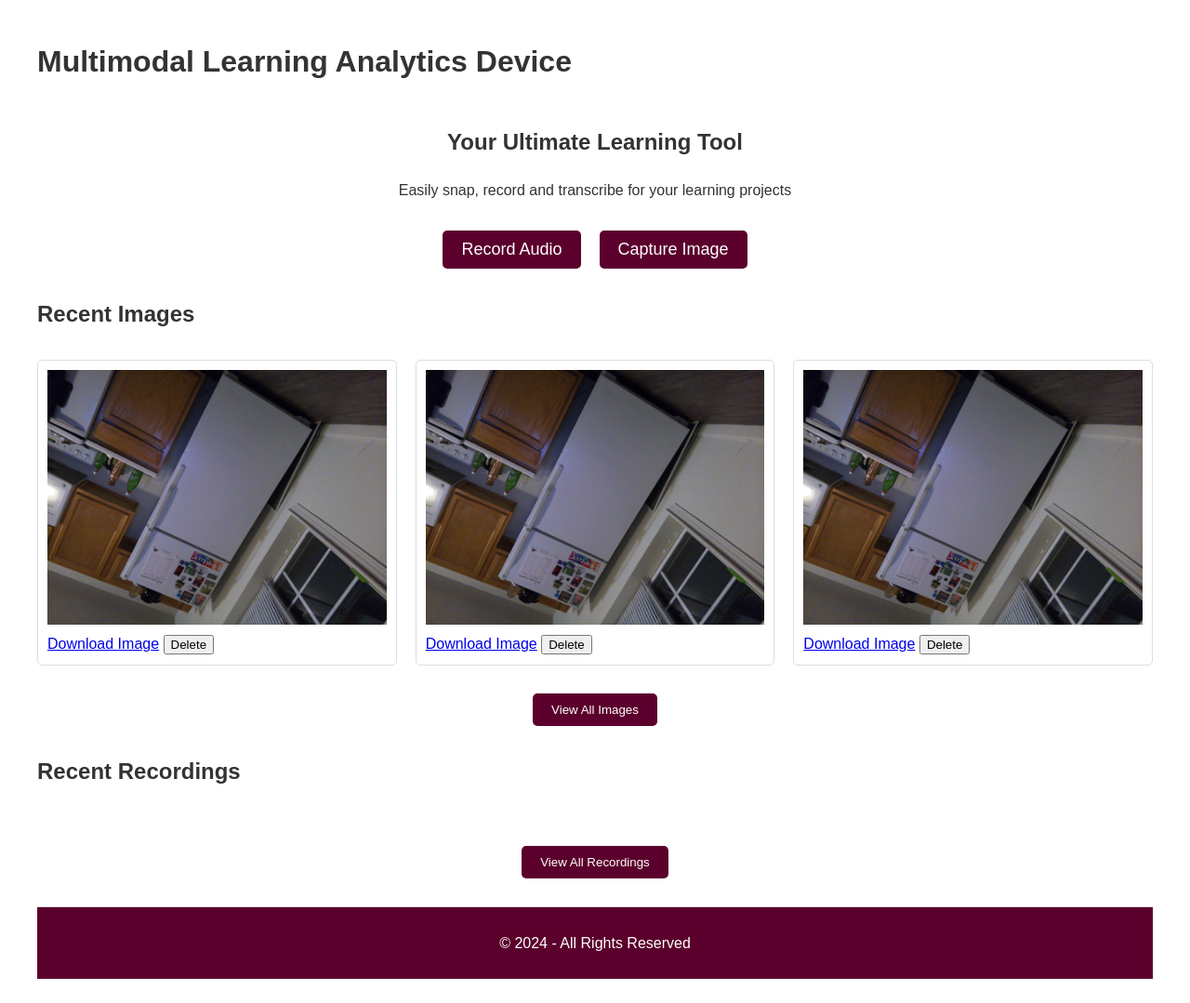
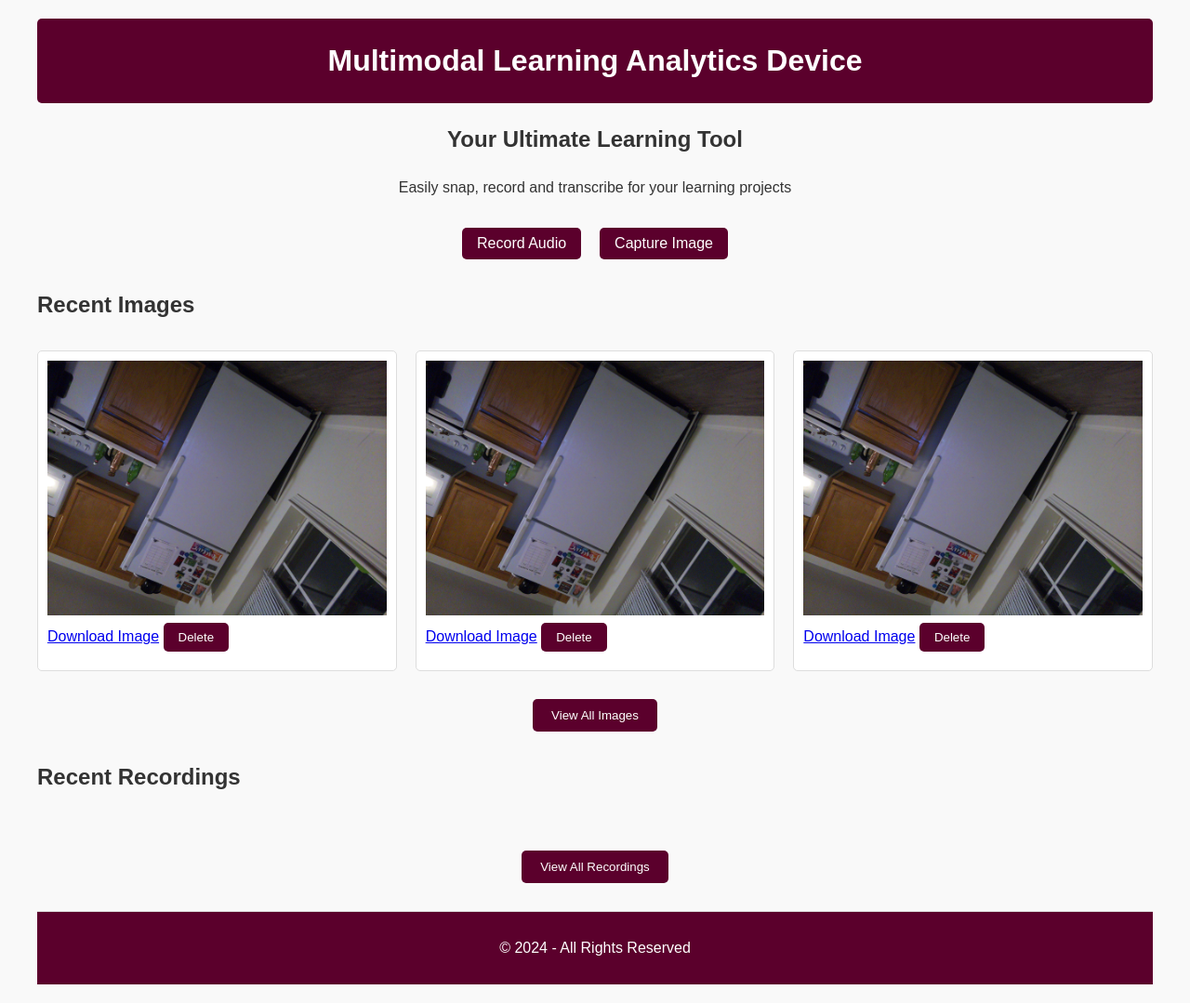
Before and after one commit to ConnorWiltsie/Multimodal-Data-Capture-Device, a Django app: page / in a window 1280 px wide. Shown: the whole page at 93% size. Before the commit the page ends 1053 px from the top, so only its background shows below. Run offline with Django 5.2, Linux system fonts and the light colour scheme; parts of the project's set-up code (start-up, migrations or seed data) failed here and were passed over.

Commit message:
Frontend Modifications

```diff
--- a/multimodal_data_capture/media_capture/static/media_capture/css/styles.css
+++ b/multimodal_data_capture/media_capture/static/media_capture/css/styles.css
@@ -5,17 +5,20 @@ body {
     max-width: 1200px;
     margin: 0 auto;
     padding: 20px;
+    background-color: #f9f9f9;
 }
 
 header {
-    display: flex;
-    align-items: center;
+    background-color: #5b002c;
+    color: white;
+    padding: 20px;
+    text-align: center;
     margin-bottom: 20px;
+    border-radius: 5px;
 }
 
-header img {
-    height: 50px;
-    margin-right: 10px;
+header h1 {
+    margin: 0;
 }
 
 .welcome {
@@ -30,19 +33,24 @@ header img {
     margin-bottom: 30px;
 }
 
-.action-button {
-    padding: 10px 20px;
-    font-size: 18px;
+.action-button,
+.email-button,
+#generatePdfButton {
+    padding: 8px 16px;
+    font-size: 16px;
     cursor: pointer;
     background-color: #5b002c;
     color: white;
     border: none;
     border-radius: 5px;
-    transition: background-color 0.3s;
+    transition: background-color 0.3s, transform 0.3s;
 }
 
-.action-button:hover {
+.action-button:hover,
+.email-button:hover,
+#generatePdfButton:hover {
     background-color: #3e001f;
+    transform: scale(1.05);
 }
 
 .recent-recordings,
@@ -64,6 +72,7 @@ header img {
     border: 1px solid #ddd;
     padding: 10px;
     border-radius: 5px;
+    background-color: white;
 }
 
 .image-item img {
@@ -80,11 +89,12 @@ header img {
     border: none;
     border-radius: 5px;
     cursor: pointer;
-    transition: background-color 0.3s;
+    transition: background-color 0.3s, transform 0.3s;
 }
 
 .view-all-button:hover {
     background-color: #3e001f;
+    transform: scale(1.05);
 }
 
 footer {
@@ -120,6 +130,7 @@ footer {
     border: 1px solid #888;
     width: 80%;
     max-width: 600px;
+    border-radius: 5px;
 }
 
 .close {
@@ -146,7 +157,7 @@ footer {
     border-radius: 5px;
     width: 300px;
     margin-bottom: 20px;
-
+    background-color: white;
 }
 
 .audio-item audio {
@@ -171,7 +182,19 @@ footer {
     padding: 8px 16px;
     border-radius: 5px;
     cursor: pointer;
-    transition: background-color 0.3s;
+    transition: background-color 0.3s, transform 0.3s;
+    margin-bottom: 10px;
+    align-self: flex-end;
+}
+
+.delete-image {
+    background-color: #5b002c;
+    color: white;
+    border: none;
+    padding: 8px 16px;
+    border-radius: 5px;
+    cursor: pointer;
+    transition: background-color 0.3s, transform 0.3s;
     margin-bottom: 10px;
     align-self: flex-end;
 }
@@ -179,4 +202,10 @@ footer {
 .transcribe-button:hover,
 .delete-button:hover {
     background-color: #3e001f;
+    transform: scale(1.05);
 }
+
+.delete-image:hover {
+    background-color: #3e001f;
+    transform: scale(1.05);
+}
--- a/multimodal_data_capture/media_capture/views.py
+++ b/multimodal_data_capture/media_capture/views.py
@@ -9,7 +9,7 @@ from django.template.loader import render_to_string
 import threading
 import logging
 from datetime import datetime
-from picamera2 import Picamera2
+#from picamera2 import Picamera2
 import wave, pyaudio, time
 from .whisper import transcribe_audio
 
@@ -20,21 +20,21 @@ from reportlab.pdfgen import canvas
 
 logger = logging.getLogger(__name__)
 
-#Capture image
-def capture():
-
-    #Create picamera
-    picam2 = Picamera2()
-    config = picam2.create_still_configuration()
-    picam2.configure(config)
-    picam2.start()
-    sleep(2)
-    timestamp = datetime.now().strftime('%Y%m%d%H%M%S')
-    image_filename = f'image_{timestamp}.jpg'
-    image_path = os.path.join(settings.MEDIA_ROOT, image_filename)
-    picam2.capture_file(image_path)
-    picam2.stop()
-    return image_filename
+##Capture image
+#def capture():
+#
+#    #Create picamera
+#    picam2 = Picamera2()
+#    config = picam2.create_still_configuration()
+#    picam2.configure(config)
+#    picam2.start()
+#    sleep(2)
+#    timestamp = datetime.now().strftime('%Y%m%d%H%M%S')
+#    image_filename = f'image_{timestamp}.jpg'
+#    image_path = os.path.join(settings.MEDIA_ROOT, image_filename)
+#    picam2.capture_file(image_path)
+#    picam2.stop()
+#    return image_filename
 
 class AudioRecorder:
     CHUNK = 1024
```
Also changed, not shown: multimodal_data_capture/media/image_20241012234402 - Copy (6).jpg (deleted), multimodal_data_capture/media_capture/templates/media_capture/index.html (line endings or trailing spaces).
